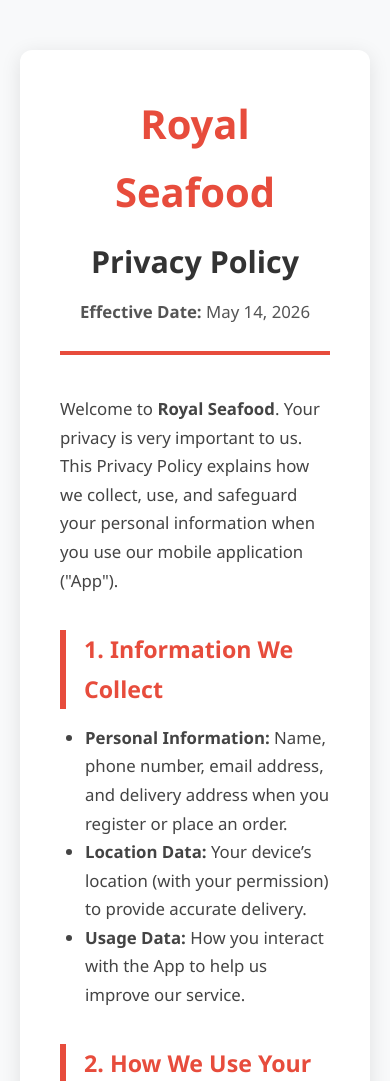
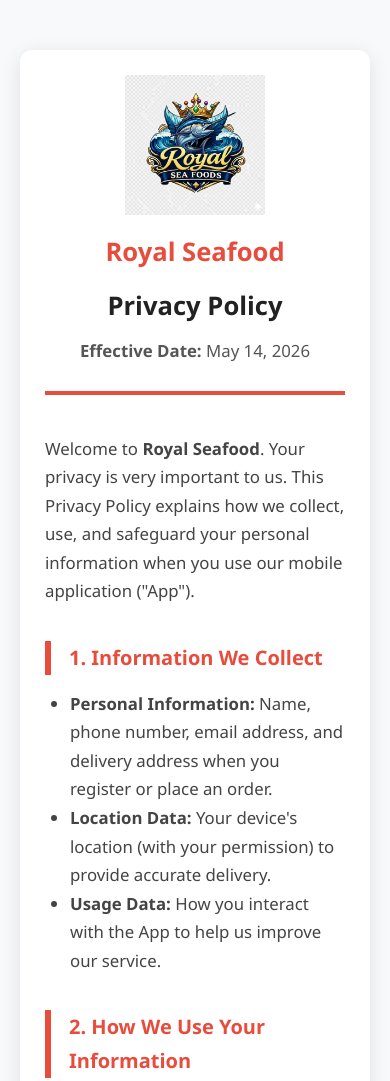
Before and after one commit to royalseafoodssvg-bit/rsf_privacy_policy, a plain HTML site: page index.html in a window 390 px wide. Shown: the top 1081 px of the page. Drawn offline with Linux system fonts and the light colour scheme.

Commit message:
add logo

```diff
--- a/index.html
+++ b/index.html
@@ -4,80 +4,176 @@
     <meta charset="UTF-8">
     <meta name="viewport" content="width=device-width, initial-scale=1.0">
     <title>Privacy Policy | Royal Seafood</title>
+
     <style>
-        * { margin: 0; padding: 0; box-sizing: border-box; }
-        body {
-            font-family: 'Segoe UI', Tahoma, Geneva, Verdana, sans-serif;
-            line-height: 1.7;
-            color: #333;
-            background-color: #f8f9fa;
-            padding: 20px;
+        *{
+            margin:0;
+            padding:0;
+            box-sizing:border-box;
         }
-        .container {
-            max-width: 900px;
-            margin: 30px auto;
-            background: white;
-            padding: 40px;
-            border-radius: 12px;
-            box-shadow: 0 4px 20px rgba(0,0,0,0.1);
+
+        body{
+            font-family:'Segoe UI', Tahoma, Geneva, Verdana, sans-serif;
+            line-height:1.7;
+            color:#333;
+            background-color:#f8f9fa;
+            padding:20px;
         }
-        header {
-            text-align: center;
-            margin-bottom: 40px;
-            border-bottom: 4px solid #e74c3c;
-            padding-bottom: 25px;
+
+        .container{
+            max-width:900px;
+            margin:30px auto;
+            background:white;
+            padding:40px;
+            border-radius:12px;
+            box-shadow:0 4px 20px rgba(0,0,0,0.1);
         }
-        .logo {
-            font-size: 2.5rem;
-            font-weight: bold;
-            color: #e74c3c;
+
+        header{
+            text-align:center;
+            margin-bottom:40px;
+            border-bottom:4px solid #e74c3c;
+            padding-bottom:25px;
         }
-        h1 { font-size: 1.9rem; margin: 10px 0; }
-        .effective-date { color: #555; font-size: 1.05rem; }
 
-        h2 {
-            color: #e74c3c;
-            margin: 35px 0 15px;
-            font-size: 1.45rem;
-            border-left: 6px solid #e74c3c;
-            padding-left: 18px;
+        .logo{
+            display:flex;
+            justify-content:center;
+            align-items:center;
+            margin-bottom:15px;
         }
-        p, li { font-size: 1.05rem; color: #444; }
-        ul { margin: 15px 0 20px 25px; }
 
-        .contact-box {
-            background: #f8f1f1;
-            padding: 22px;
-            border-radius: 10px;
-            border-left: 5px solid #e74c3c;
-            margin: 30px 0;
+        .logo img{
+            width:180px;
+            height:auto;
+            object-fit:contain;
         }
-        footer {
-            text-align: center;
-            margin-top: 60px;
-            color: #777;
-            font-size: 0.95rem;
+
+        .company-name{
+            font-size:2rem;
+            font-weight:bold;
+            color:#e74c3c;
+            margin-bottom:10px;
+        }
+
+        h1{
+            font-size:1.9rem;
+            margin:10px 0;
+            color:#222;
+        }
+
+        .effective-date{
+            color:#555;
+            font-size:1.05rem;
+        }
+
+        h2{
+            color:#e74c3c;
+            margin:35px 0 15px;
+            font-size:1.45rem;
+            border-left:6px solid #e74c3c;
+            padding-left:18px;
+        }
+
+        p,
+        li{
+            font-size:1.05rem;
+            color:#444;
+        }
+
+        ul{
+            margin:15px 0 20px 25px;
+        }
+
+        .contact-box{
+            background:#f8f1f1;
+            padding:22px;
+            border-radius:10px;
+            border-left:5px solid #e74c3c;
+            margin:30px 0;
+        }
+
+        footer{
+            text-align:center;
+            margin-top:60px;
+            color:#777;
+            font-size:0.95rem;
+        }
+
+        @media (max-width:768px){
+            .container{
+                padding:25px;
+            }
+
+            .logo img{
+                width:140px;
+            }
+
+            .company-name{
+                font-size:1.6rem;
+            }
+
+            h1{
+                font-size:1.6rem;
+            }
+
+            h2{
+                font-size:1.25rem;
+            }
         }
     </style>
 </head>
+
 <body>
+
     <div class="container">
+
         <header>
-            <div class="logo">Royal Seafood</div>
+            <!-- Logo Image -->
+            <div class="logo">
+                <img src="pic.jpeg" alt="Royal Seafood Logo">
+            </div>
+
+            <!-- Company Name -->
+            <div class="company-name">Royal Seafood</div>
+
             <h1>Privacy Policy</h1>
-            <p class="effective-date"><strong>Effective Date:</strong> May 14, 2026</p>
+
+            <p class="effective-date">
+                <strong>Effective Date:</strong> May 14, 2026
+            </p>
         </header>
 
-        <p>Welcome to <strong>Royal Seafood</strong>. Your privacy is very important to us. This Privacy Policy explains how we collect, use, and safeguard your personal information when you use our mobile application ("App").</p>
+        <p>
+            Welcome to <strong>Royal Seafood</strong>. Your privacy is very
+            important to us. This Privacy Policy explains how we collect,
+            use, and safeguard your personal information when you use our
+            mobile application ("App").
+        </p>
 
         <h2>1. Information We Collect</h2>
+
         <ul>
-            <li><strong>Personal Information:</strong> Name, phone number, email address, and delivery address when you register or place an order.</li>
-            <li><strong>Location Data:</strong> Your device’s location (with your permission) to provide accurate delivery.</li>
-            <li><strong>Usage Data:</strong> How you interact with the App to help us improve our service.</li>
+            <li>
+                <strong>Personal Information:</strong>
+                Name, phone number, email address, and delivery address
+                when you register or place an order.
+            </li>
+
+            <li>
+                <strong>Location Data:</strong>
+                Your device's location (with your permission) to provide
+                accurate delivery.
+            </li>
+
+            <li>
+                <strong>Usage Data:</strong>
+                How you interact with the App to help us improve our service.
+            </li>
         </ul>
 
         <h2>2. How We Use Your Information</h2>
+
         <ul>
             <li>To process and deliver your orders</li>
             <li>To send order updates and customer support messages</li>
@@ -86,31 +182,66 @@
         </ul>
 
         <h2>3. Information Sharing</h2>
-        <p>We do <strong>not sell</strong> your personal information. We share it only in these cases:</p>
+
+        <p>
+            We do <strong>not sell</strong> your personal information.
+            We share it only in these cases:
+        </p>
+
         <ul>
-            <li><strong>Delivery Partners:</strong> To fulfill and deliver your orders.</li>
-            <li><strong>Legal Requirements:</strong> If required by law or to protect our rights.</li>
+            <li>
+                <strong>Delivery Partners:</strong>
+                To fulfill and deliver your orders.
+            </li>
+
+            <li>
+                <strong>Legal Requirements:</strong>
+                If required by law or to protect our rights.
+            </li>
         </ul>
 
         <h2>4. Data Security</h2>
-        <p>We use reasonable security measures to protect your data. However, no electronic storage or transmission is 100% secure.</p>
+
+        <p>
+            We use reasonable security measures to protect your data.
+            However, no electronic storage or transmission is 100% secure.
+        </p>
 
         <h2>5. Children's Privacy</h2>
-        <p>Our App is not intended for children under 13. We do not knowingly collect data from children under 13.</p>
+
+        <p>
+            Our App is not intended for children under 13.
+            We do not knowingly collect data from children under 13.
+        </p>
 
         <h2>6. Changes to This Policy</h2>
-        <p>We may update this Privacy Policy occasionally. We will notify you by updating this page and the Effective Date.</p>
+
+        <p>
+            We may update this Privacy Policy occasionally.
+            We will notify you by updating this page and the Effective Date.
+        </p>
 
         <h2>7. Contact Us</h2>
+
         <div class="contact-box">
             <p>If you have any questions, please contact us:</p>
-            <p><strong>Email:</strong> royalseafoodssvg@gmail.com</p>
-            <p><strong>Business Name:</strong> Royal Seafood</p>
+
+            <p>
+                <strong>Email:</strong>
+                royalseafoodssvg@gmail.com
+            </p>
+
+            <p>
+                <strong>Business Name:</strong>
+                Royal Seafood
+            </p>
         </div>
 
         <footer>
             <p>&copy; 2026 Royal Seafood. All Rights Reserved.</p>
         </footer>
+
     </div>
+
 </body>
 </html>
```
Also changed, not shown: pic.jpeg (added).
